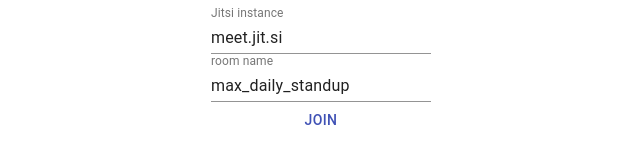
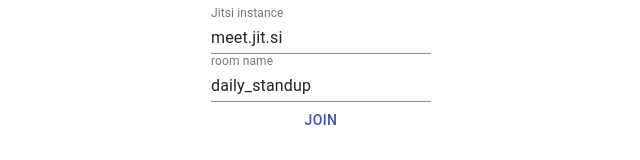
Before and after one commit to maxired/jitsi-standup, a React (Create React App) app: page / in a window 1280 px wide. Shown: the part 328-488 px from the top of the page, without its empty margins (319-959 px from the left). Built offline with nearby package versions, Linux system fonts and the light colour scheme.

Commit message:
url params

```diff
--- a/src/App.js
+++ b/src/App.js
@@ -1,10 +1,12 @@
 /* global JitsiMeetJS config*/
-import React, { useState, useCallback, useEffect } from 'react';
+import React, { useState, useCallback, useEffect, useMemo } from 'react';
 import './App.css';
 import $ from 'jquery'
 import { Seat } from './components/Seat';
 import { ConnectForm } from './components/ConnectForm';
 import { Audio } from './components/Audio';
+import qs from 'qs'
+
 window.$  = $
 
 const connect = async ({ domain, room, config }) => {
@@ -90,11 +92,23 @@ const useTracks = () => {
   return [tracks, addTrack, removeTrack]
 }
 
+const getDefaultParamsValue = () => {
+  const params = document.location.search.length > 1 ? qs.parse(document.location.search.slice(1)) : {}
+  debugger;
+  return {
+    room: params.room ?? 'daily_standup',
+    domain: params.domain ?? 'meet.jit.si',
+    autoJoin: params.autojoin ?? false,
+  }
+}
+
 function App() {
 
+  const defaultParams = useMemo(getDefaultParamsValue, [])
+
   const [mainState, setMainState] = useState('init')
-  const [domain, setDomain] = useState('meet.jit.si')
-  const [room, setRoom] = useState('max_daily_standup')
+  const [domain, setDomain] = useState(defaultParams.domain)
+  const [room, setRoom] = useState(defaultParams.room)
   const [conference, setConference] = useState(null)
   const [videoTracks, addVideoTrack, removeVideoTrack] = useTracks();
   const [audioTracks, addAudioTrack, removeAudioTrack] = useTracks();
@@ -110,7 +124,7 @@ function App() {
   }, [removeAudioTrack, removeVideoTrack])
 
   const connect = useCallback(async (e) => {
-    e.preventDefault()
+    e && e.preventDefault()
     setMainState('loading')
     const { connection, conference, localTrack } = await loadAndConnect({ domain, room });
     setMainState('started')
@@ -126,6 +140,11 @@ function App() {
 
   }, [addTrack, conference, removeTrack])
 
+  useEffect(() => {
+    if(defaultParams.autoJoin || defaultParams.autoJoin === ''){
+      connect()
+    }
+  }, [connect, defaultParams.autoJoin])
   return (
     <div className="App">
       <header className="App-header">
```
